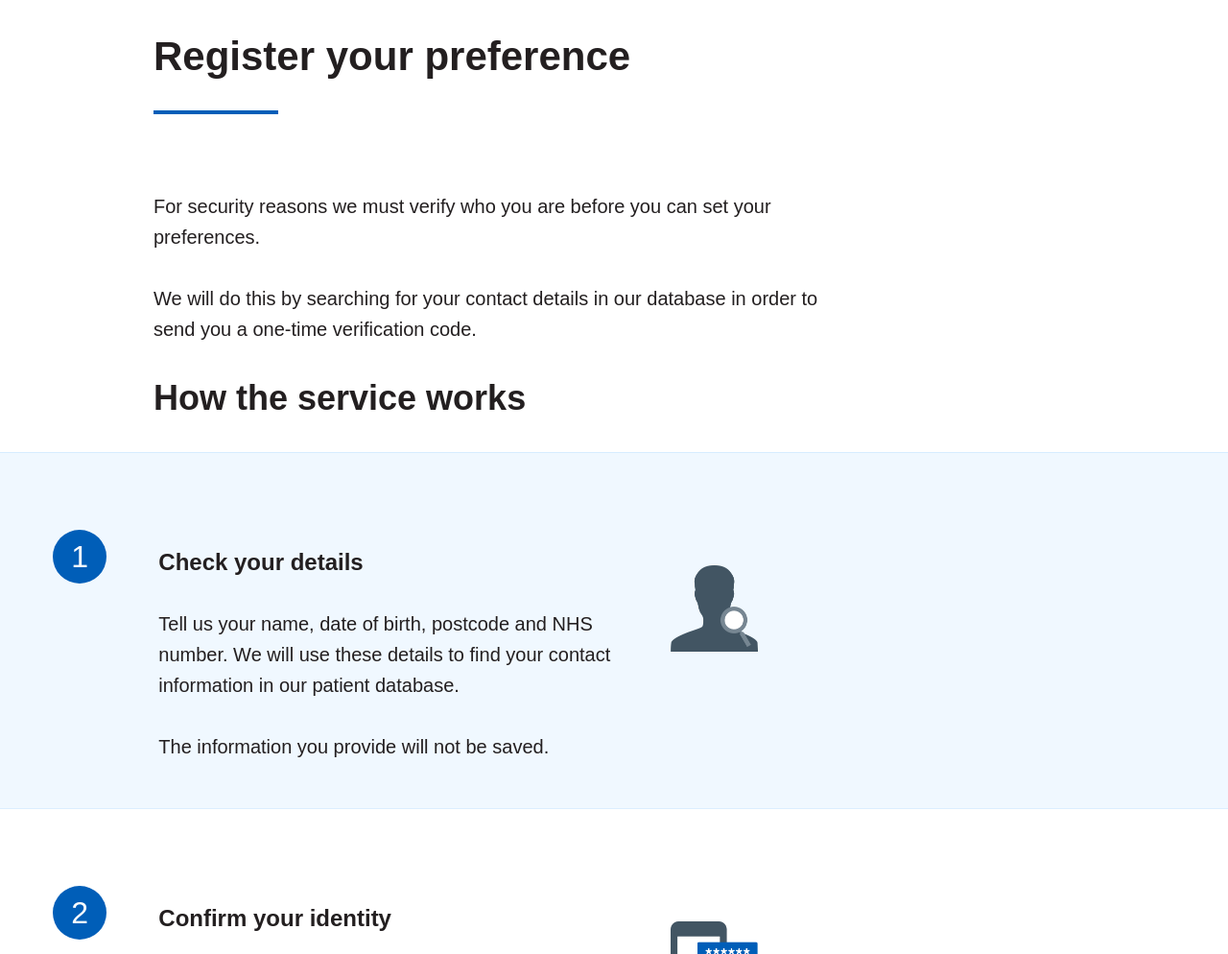
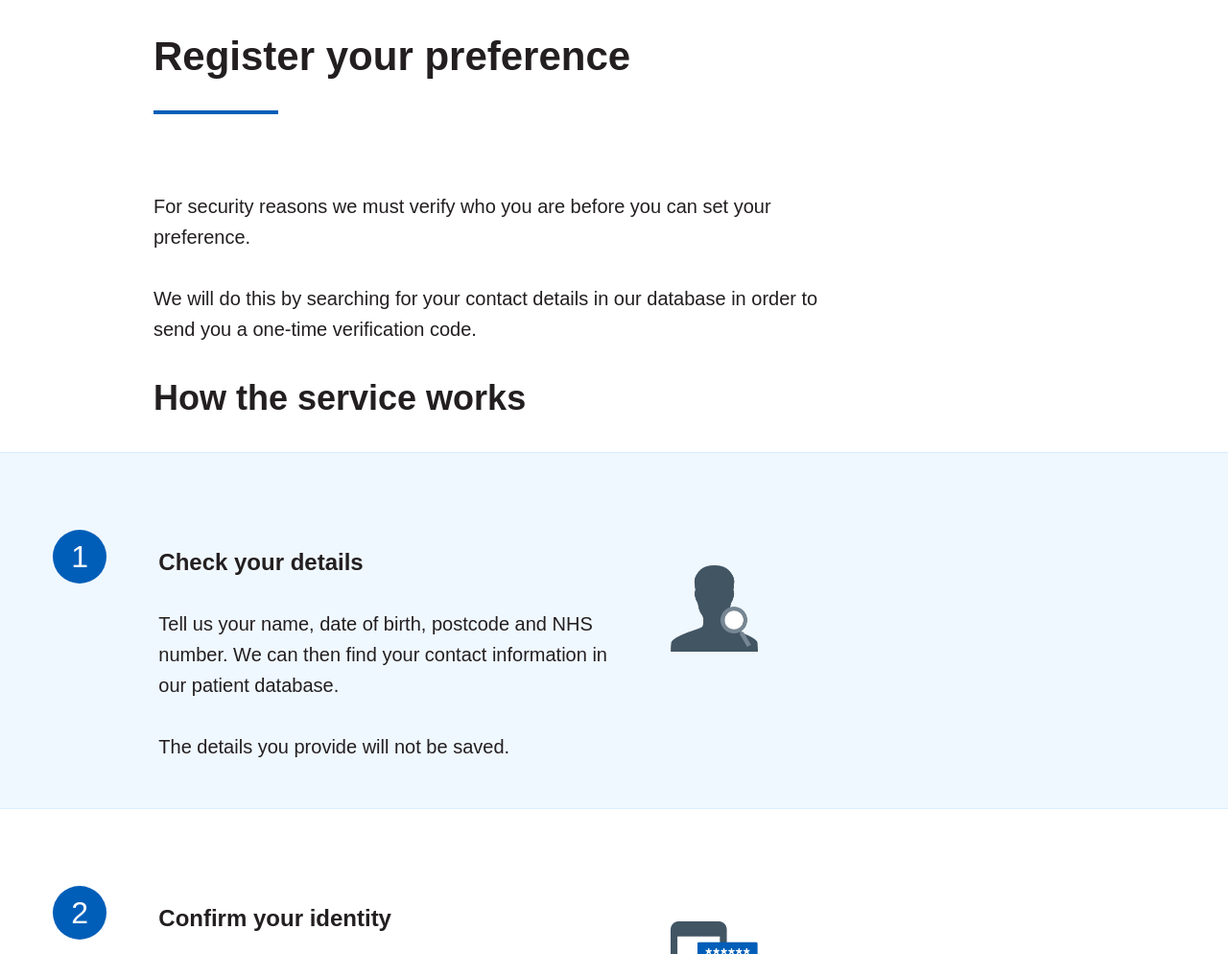
Before and after one commit to GrilloPress/ndop-j, a website: page views/J/app/index.html in a window 1280 px wide. Shown: the part 217-1211 px from the top of the page at 96% size. Drawn offline with nearby package versions, Linux system fonts and the light colour scheme; files that its build step writes are made by us from their sources; a web font is replaced by a local one.

Commit message:
make copy corrections to index page

```diff
--- a/views/J/app/index.html
+++ b/views/J/app/index.html
@@ -19,7 +19,7 @@
           <div class="grid-row">
             <div class="column--three-quarters">
               <p>
-                For security reasons we must verify who you are before you can set your preferences.
+                For security reasons we must verify who you are before you can set your preference.
               </p>
               <p>
                 We will do this by searching for your contact details in our database in order to send you a one-time verification code.
@@ -46,10 +46,10 @@
                 <div class="column--step-body-with-icon">
                   <h3>Check your details</h3>
                   <p>
-                    Tell us your name, date of birth, postcode and NHS number. We will use these details to find your contact information in our patient database.
+                    Tell us your name, date of birth, postcode and NHS number. We can then find your contact information in our patient database.
                   </p>
                   <p>
-                    The information you provide will not be saved.
+                    The details you provide will not be saved.
                   </p>
 
                 </div>
```
